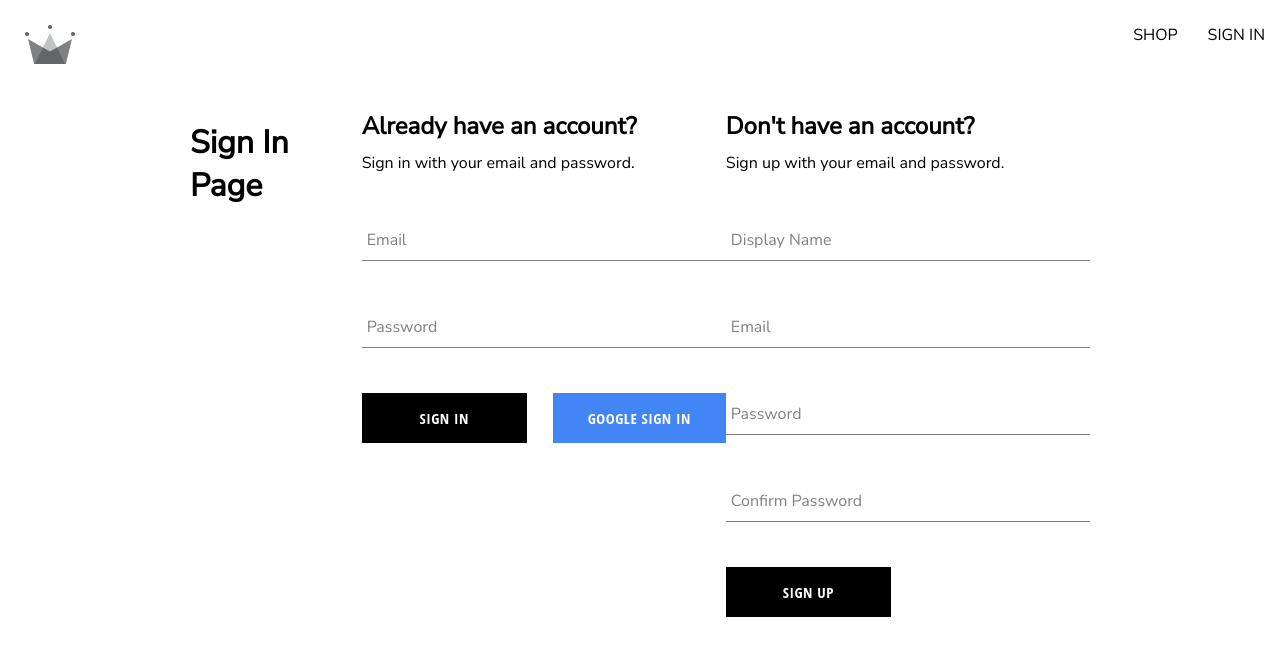
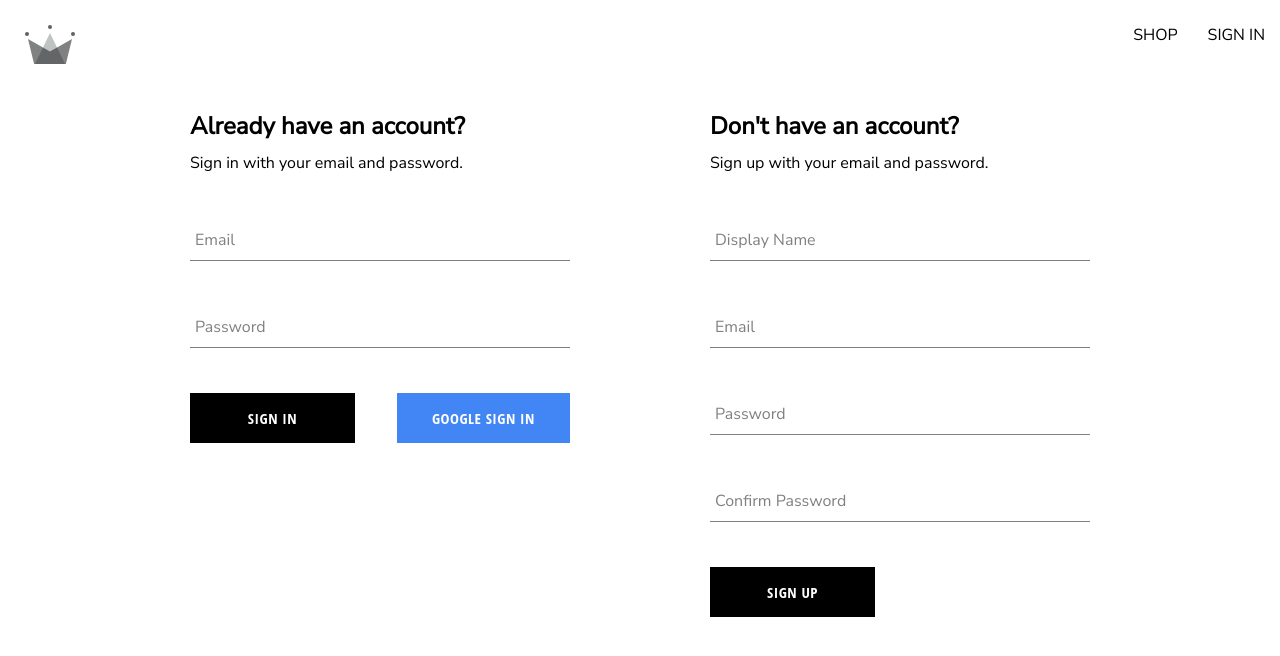
Before and after one commit to EmReedCodes/purrfect-styles, a React (Create React App) app: page /auth in a window 1280 px wide. Shown: the top 656 px of the page. Built offline with nearby package versions, Linux system fonts and the light colour scheme; no server answers.

Commit message:
fixed styling, changed firebase rules

```diff
--- a/src/components/sign-in-form/sign-in-form.component.jsx
+++ b/src/components/sign-in-form/sign-in-form.component.jsx
@@ -59,7 +59,7 @@ const {setCurrentUser} = useContext(UserContext)
   }
 
   return (
-    <div className="sign-up-container">
+    <div className="sign-in-container">
       <h2>Already have an account?</h2>
       <span>Sign in with your email and password.</span>
       <form
--- a/src/components/sign-in-form/styles/sign-in-form.styles.css
+++ b/src/components/sign-in-form/styles/sign-in-form.styles.css
@@ -1,12 +1,12 @@
-.sign-up-container {
+.sign-in-container {
   display: flex;
   flex-direction: column;
   width: 380px;
 }
-.sign-up-container h2 {
+.sign-in-container h2 {
   margin: 10px 0;
 }
-.sign-up-container .buttons-container {
+.sign-in-container .buttons-container {
   display: flex;
   justify-content: space-between;
 }/*# sourceMappingURL=sign-in-form.styles.css.map */
--- a/src/components/sign-in-form/styles/sign-in-form.styles.scss
+++ b/src/components/sign-in-form/styles/sign-in-form.styles.scss
@@ -1,4 +1,4 @@
-.sign-up-container {
+.sign-in-container {
     display: flex;
     flex-direction: column;
     width: 380px;
--- a/src/routes/authentication/authentication.component.jsx
+++ b/src/routes/authentication/authentication.component.jsx
@@ -25,7 +25,6 @@ const Authenication = () => {
 
   return (
     <div className="authentication-container">
-      <h1>Sign In Page</h1>
       <SignInForm />
       <SignUpForm />
     </div>
--- a/src/routes/home/home.component.jsx
+++ b/src/routes/home/home.component.jsx
@@ -1,4 +1,4 @@
-
+import { Outlet } from "react-router-dom"
 import Directory from "../../components/directory/directory.component"
 
 export const categories = [
@@ -29,7 +29,12 @@ export const categories = [
   }
 ]
 const Home = () => {
-  return <Directory categories={categories} />
+  return (
+  <div>
+    <Directory categories={categories} />
+    <Outlet />
+    </div>
+  )
 }
 
 export default Home
--- a/src/routes/navigation/navigation.component.jsx
+++ b/src/routes/navigation/navigation.component.jsx
@@ -4,7 +4,7 @@ import { useContext } from "react"
 import { UserContext } from "../../contexts/user.context"
 import './styles/navigation.styles.css'
 import { ReactComponent as CrwnLogo } from '../../assets/crown.svg'
-import { signOutUser } from '../../utils/firebase'
+import { signOutUser } from "../../utils/firebase/firsbase.utils"
 const Navigation = () => {
     const { currentUser, setCurrentUser } = useContext(UserContext)
     //we want to await what signOutUser does
```
